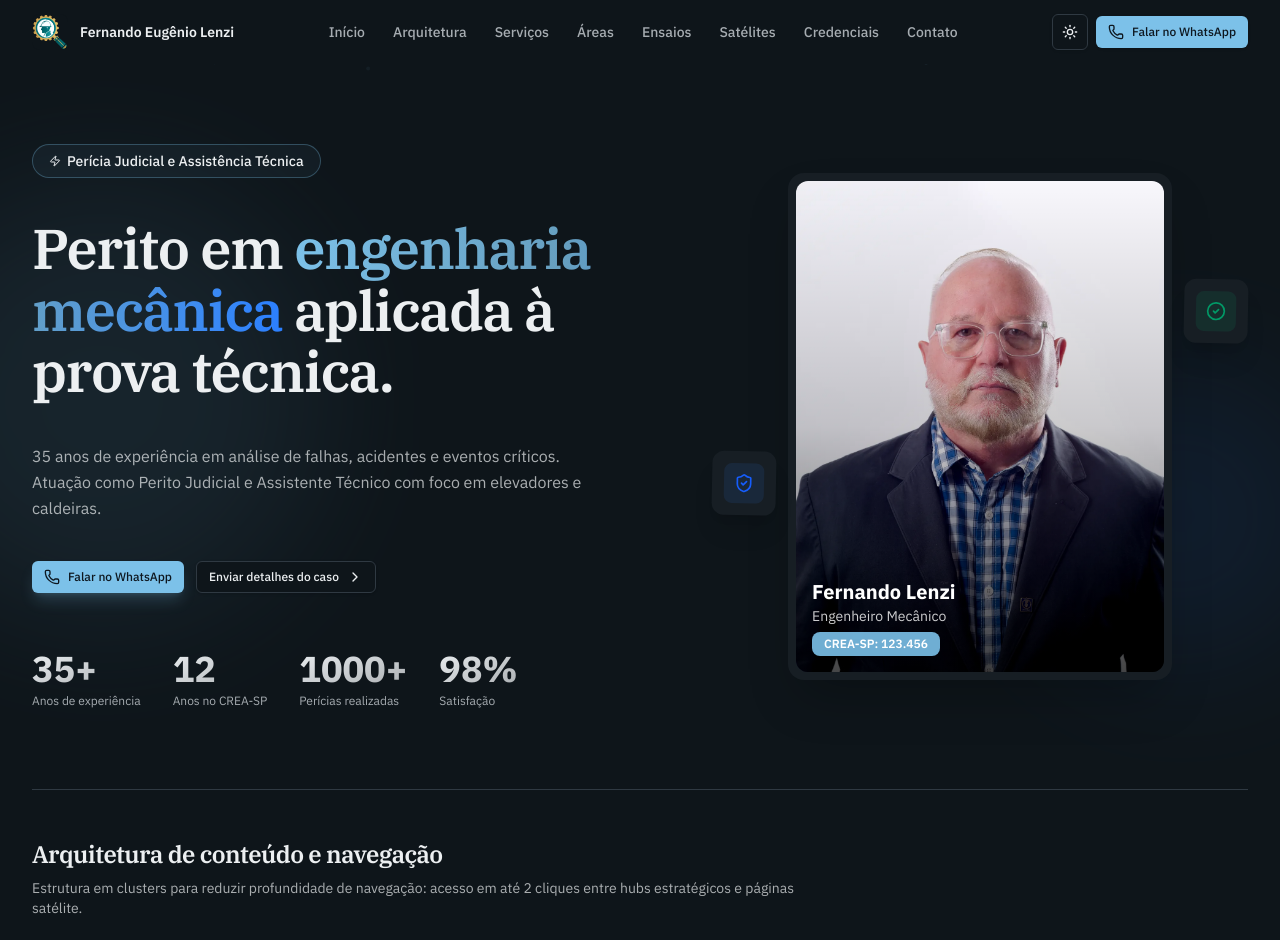
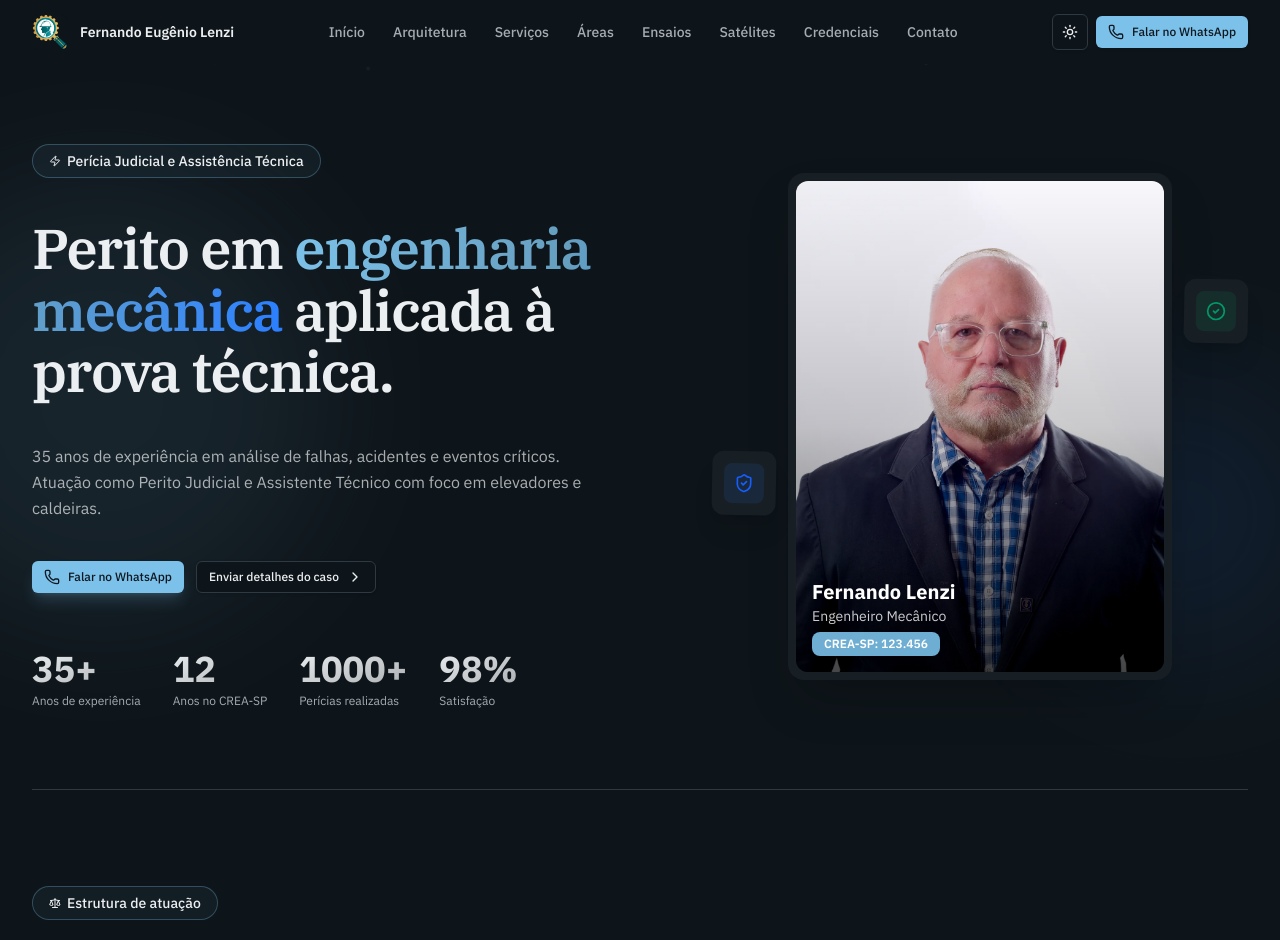
Before and after one commit to eng-lenzi/lp-eng-lenzi, a React (Vite) app: page / in a window 1280 px wide. Shown: the top 940 px of the page. Built offline with nearby package versions, Linux system fonts and the light colour scheme.

Commit message:
chore: remove seção de conteúdo (ContentHub)

```diff
--- a/src/routes/-components/landing-single-page.tsx
+++ b/src/routes/-components/landing-single-page.tsx
@@ -2,7 +2,6 @@ import { useState, useEffect } from "react";
 import { Header } from "./header";
 import { Hero } from "./hero";
 import { Services } from "./services";
-import { ContentHub } from "./content-hub";
 import { Areas } from "./areas";
 import { MechanicalTests } from "./mechanical-tests";
 import { OtherAreas } from "./other-areas";
@@ -58,7 +57,6 @@ export function LandingSinglePage() {
 
 			<main className="relative z-10 mx-auto max-w-7xl px-4 sm:px-6 lg:px-8 pt-16">
 				<Hero />
-				<ContentHub />
 				<Services />
 				<Areas />
 				<MechanicalTests />
```
